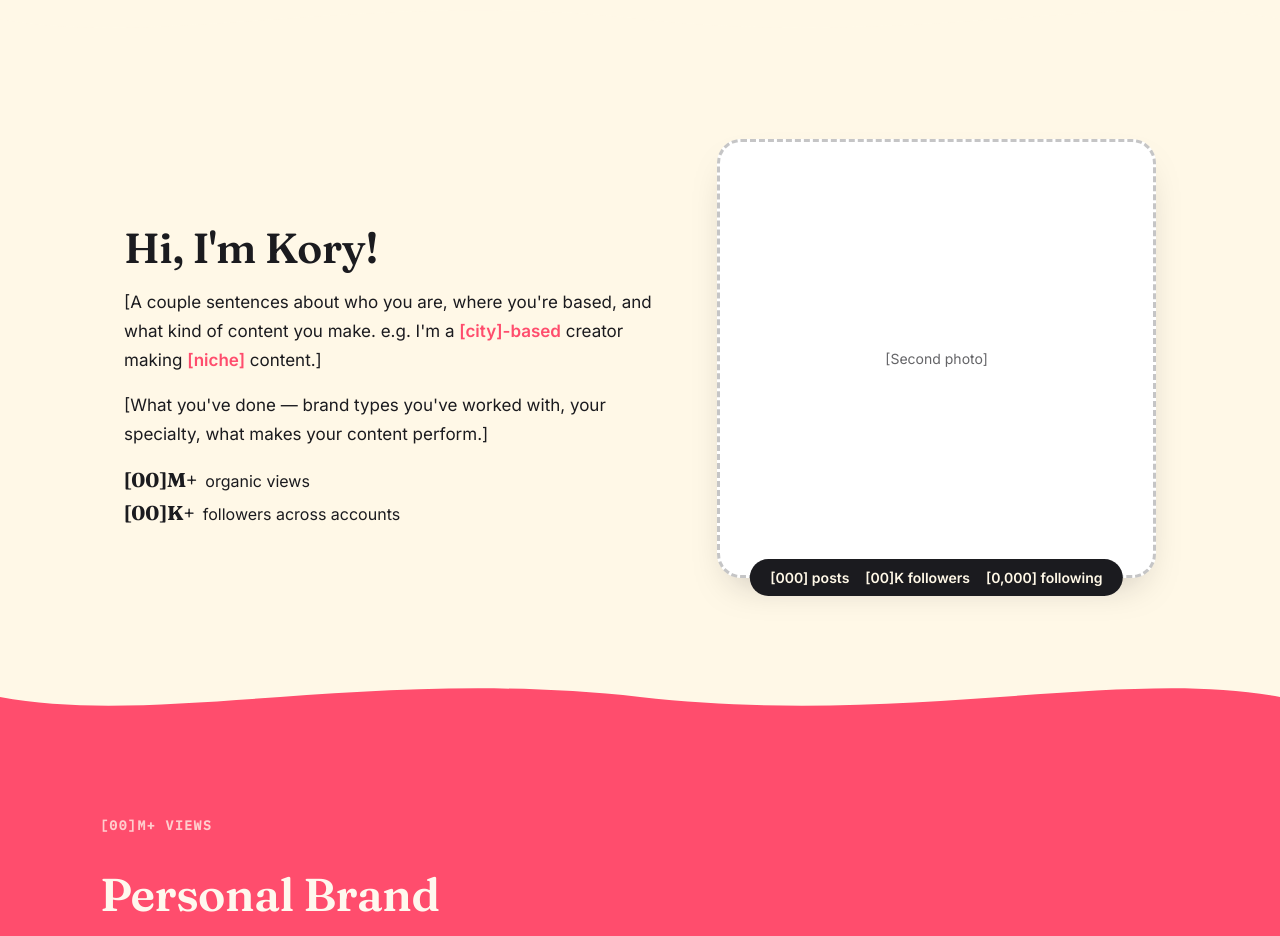
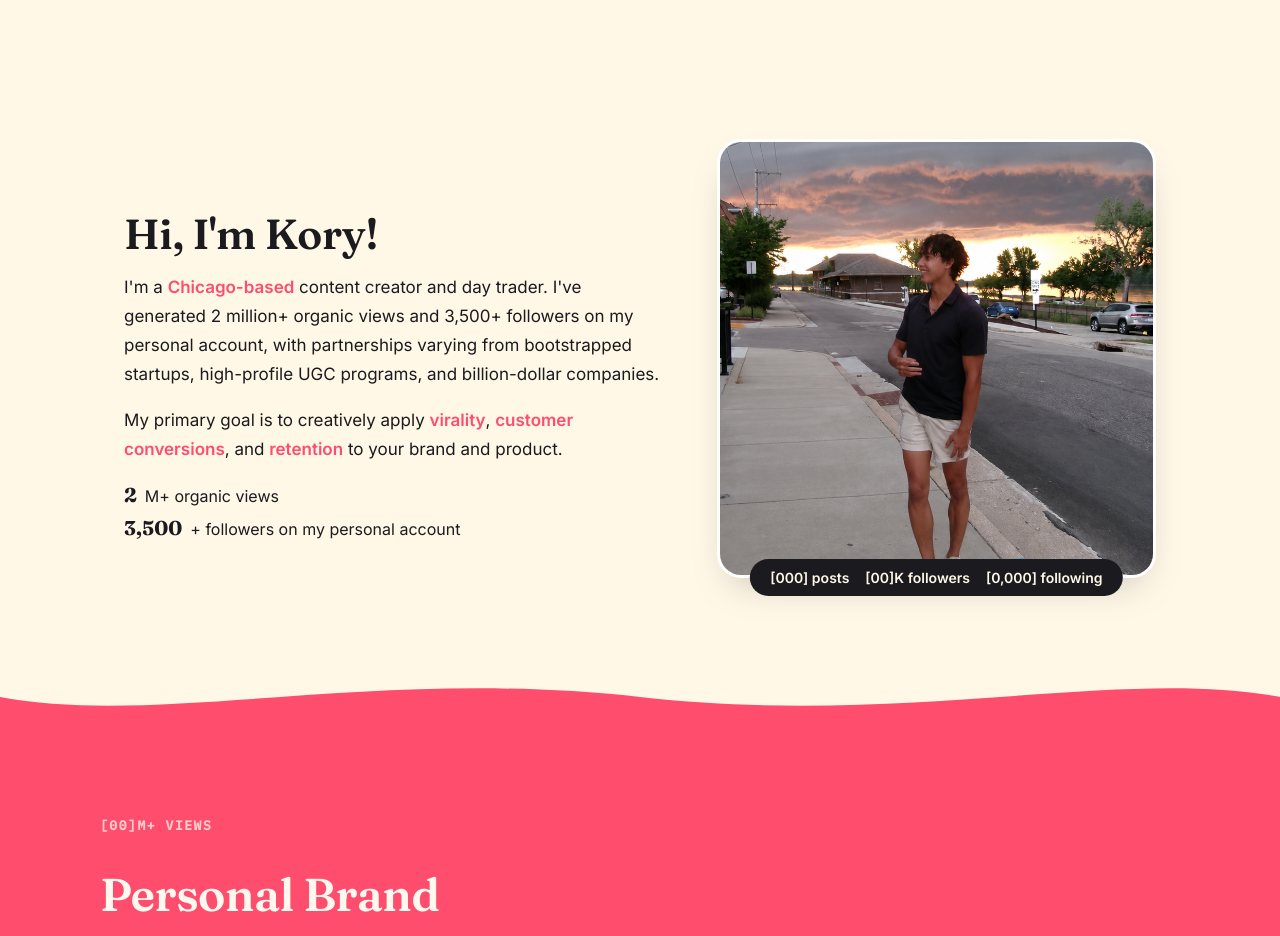
Before and after one commit to partnershipsitsparente/UGC-Tracker, a Next.js app: page /portfolio in a window 1280 px wide. Shown: the part 1480-2416 px from the top of the page. Built offline with nearby package versions, Linux system fonts and the light colour scheme; no server answers.

Commit message:
Add real bio text and second photo

```diff
--- a/app/portfolio/page.tsx
+++ b/app/portfolio/page.tsx
@@ -94,27 +94,29 @@ export default function PortfolioPage() {
             Hi, I&apos;m Kory!
           </h2>
           <p>
-            [A couple sentences about who you are, where you&apos;re based, and what kind of content you make.
-            e.g. I&apos;m a <mark>[city]-based</mark> creator making <mark>[niche]</mark> content.]
+            I&apos;m a <mark>Chicago-based</mark> content creator and day trader. I&apos;ve generated 2 million+
+            organic views and 3,500+ followers on my personal account, with partnerships varying from bootstrapped
+            startups, high-profile UGC programs, and billion-dollar companies.
           </p>
           <p>
-            [What you&apos;ve done — brand types you&apos;ve worked with, your specialty, what makes your content
-            perform.]
+            My primary goal is to creatively apply <mark>virality</mark>, <mark>customer conversions</mark>, and{" "}
+            <mark>retention</mark> to your brand and product.
           </p>
           <ul className="pf-stat-list">
             <li>
-              <strong>[00]M+</strong> organic views
+              <strong>2</strong>M+ organic views
             </li>
             <li>
-              <strong>[00]K+</strong> followers across accounts
+              <strong>3,500</strong>+ followers on my personal account
             </li>
           </ul>
         </div>
 
         <div className="pf-bio-photo-wrap">
           <TiltCard maxTilt={8}>
-            <div className="pf-photo-frame" style={{ aspectRatio: "1" }}>
-              <span className="pf-hint">[Second photo]</span>
+            <div className="pf-photo-frame pf-has-image" style={{ aspectRatio: "1" }}>
+              {/* eslint-disable-next-line @next/next/no-img-element */}
+              <img src="/portfolio/bio-photo.jpg" alt="Kory Parente" />
             </div>
           </TiltCard>
           <div className="pf-stat-pill">
```
Also changed, not shown: public/portfolio/bio-photo.jpg (added).
